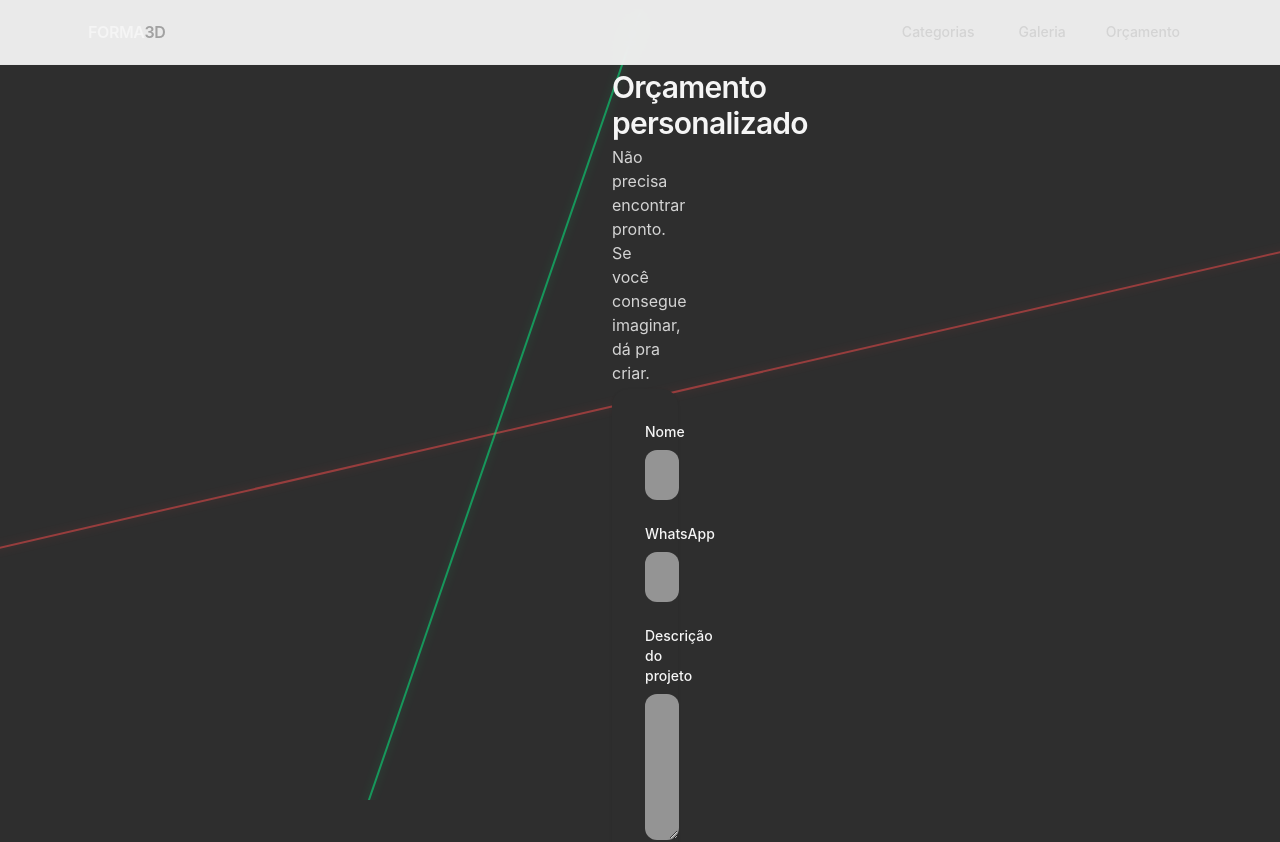
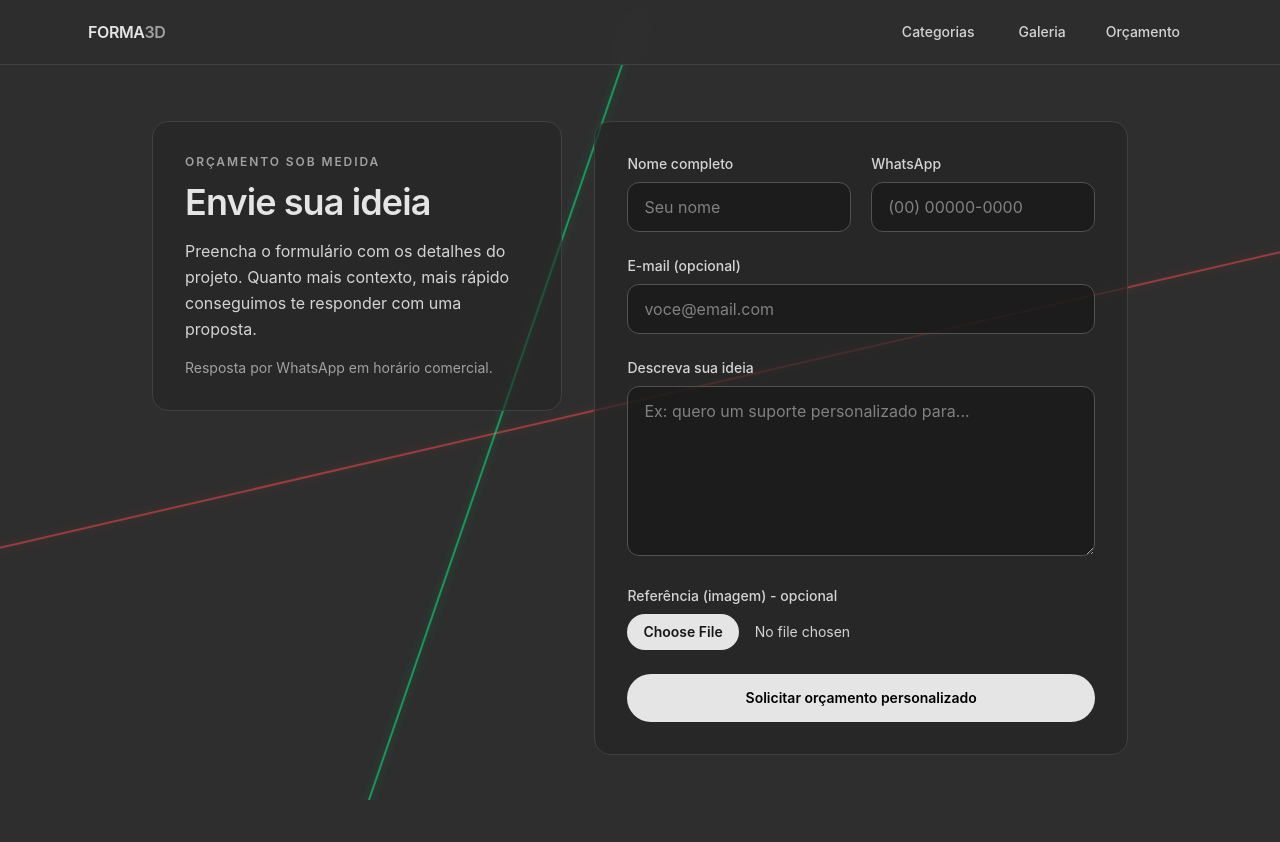
Before and after one commit to arimstefanini/pai, a Next.js app: page /orcamento in a window 1280 px wide. Shown: the top 842 px of the page. Built offline with nearby package versions, Linux system fonts and the light colour scheme.

Commit message:
fix orcamento

```diff
--- a/app/globals.css
+++ b/app/globals.css
@@ -5,8 +5,8 @@
 :root {
   --background: #2e2e2e;
   --surface: #2e2e2e;
-  --text-primary: #f5f5f5;
-  --text-secondary: #d4d4d4;
+  --text-primary: #d4d4d4;
+  --text-secondary: #bdbdbd;
   --brand-primary: #000000;
   --brand-accent: #ff6b35;
   --border: #e5e5e5;
@@ -17,7 +17,7 @@
 .dark {
   --background: #111111;
   --surface: #171717;
-  --text-primary: #f5f5f5;
+  --text-primary: #d4d4d4;
   --text-secondary: #a3a3a3;
   --brand-primary: #f5f5f5;
   --brand-accent: #ff6b35;
--- a/app/orcamento/page.tsx
+++ b/app/orcamento/page.tsx
@@ -1,5 +1,5 @@
 import type { Metadata } from "next";
-import { CustomOrderForm } from "@/components/CustomOrderForm";
+import { QuoteRequestForm } from "@/components/QuoteRequestForm";
 
 export const metadata: Metadata = {
   title: "Orçamento sob medida",
@@ -18,16 +18,28 @@ export default async function OrcamentoPage({ searchParams }: Props) {
     : "";
 
   return (
-    <div className="mx-auto max-w-2xl px-4 py-1 sm:px-1 sm:py-1">
-      <h1 className="text-2xl font-semibold tracking-tight text-neutral-900 sm:text-3xl">
-        Orçamento personalizado
-      </h1>
-      <p className="mt-1 text-pretty text-neutral-600">
-        Não precisa encontrar pronto. Se você consegue imaginar, dá pra criar.
-      </p>
-      <div className="mt-1">
-        <CustomOrderForm initialSuggestion={suggestion} />
+    <section className="mx-auto w-full max-w-5xl px-4 py-10 sm:px-6 sm:py-14">
+      <div className="grid gap-8 lg:grid-cols-[1fr_1.3fr] lg:items-start">
+        <div className="rounded-2xl border border-neutral-700 bg-neutral-800/60 p-6 sm:p-8">
+          <p className="text-xs font-semibold uppercase tracking-[0.16em] text-neutral-400">
+            Orçamento sob medida
+          </p>
+          <h1 className="mt-3 text-3xl font-semibold tracking-tight text-neutral-200 sm:text-4xl">
+            Envie sua ideia
+          </h1>
+          <p className="mt-4 leading-relaxed text-neutral-300">
+            Preencha o formulário com os detalhes do projeto. Quanto mais contexto,
+            mais rápido conseguimos te responder com uma proposta.
+          </p>
+          <p className="mt-4 text-sm text-neutral-400">
+            Resposta por WhatsApp em horário comercial.
+          </p>
+        </div>
+
+        <div>
+          <QuoteRequestForm initialMessage={suggestion} />
+        </div>
       </div>
-    </div>
+    </section>
   );
 }
--- a/components/CustomOrderForm.tsx
+++ b/components/CustomOrderForm.tsx
@@ -72,7 +72,7 @@ export function CustomOrderForm({ initialSuggestion = "" }: Props) {
   return (
     <form
       onSubmit={handleSubmit}
-      className="mx-auto max-w-xl space-y-6 rounded-2xl border border-neutral-200 bg-white p-6 shadow-sm sm:p-8"
+      className="mx-auto w-full max-w-2xl space-y-7 rounded-2xl border border-neutral-200 bg-white/95 p-6 shadow-sm sm:p-8"
     >
       <div>
         <label
--- /dev/null
+++ b/components/QuoteRequestForm.tsx
@@ -0,0 +1,116 @@
+"use client";
+
+import { useState } from "react";
+
+type QuoteRequestFormProps = {
+  initialMessage?: string;
+};
+
+export function QuoteRequestForm({ initialMessage = "" }: QuoteRequestFormProps) {
+  const [submitted, setSubmitted] = useState(false);
+  const [fileName, setFileName] = useState("");
+
+  if (submitted) {
+    return (
+      <div className="rounded-2xl border border-neutral-700 bg-neutral-800/70 p-8 text-center">
+        <p className="text-base font-medium text-neutral-200">
+          Solicitação enviada com sucesso. Vamos analisar e te responder com um orçamento.
+        </p>
+      </div>
+    );
+  }
+
+  return (
+    <form
+      className="w-full space-y-6 rounded-2xl border border-neutral-700 bg-neutral-800/70 p-6 sm:p-8"
+      onSubmit={(event) => {
+        event.preventDefault();
+        setSubmitted(true);
+      }}
+    >
+      <div className="grid gap-5 sm:grid-cols-2">
+        <div>
+          <label htmlFor="name" className="mb-2 block text-sm font-medium text-neutral-300">
+            Nome completo
+          </label>
+          <input
+            id="name"
+            name="name"
+            required
+            autoComplete="name"
+            className="w-full rounded-xl border border-neutral-600 bg-neutral-900/70 px-4 py-3 text-neutral-200 outline-none transition focus:border-neutral-400"
+            placeholder="Seu nome"
+          />
+        </div>
+
+        <div>
+          <label htmlFor="phone" className="mb-2 block text-sm font-medium text-neutral-300">
+            WhatsApp
+          </label>
+          <input
+            id="phone"
+            name="phone"
+            type="tel"
+            required
+            autoComplete="tel"
+            className="w-full rounded-xl border border-neutral-600 bg-neutral-900/70 px-4 py-3 text-neutral-200 outline-none transition focus:border-neutral-400"
+            placeholder="(00) 00000-0000"
+          />
+        </div>
+      </div>
+
+      <div>
+        <label htmlFor="email" className="mb-2 block text-sm font-medium text-neutral-300">
+          E-mail (opcional)
+        </label>
+        <input
+          id="email"
+          name="email"
+          type="email"
+          autoComplete="email"
+          className="w-full rounded-xl border border-neutral-600 bg-neutral-900/70 px-4 py-3 text-neutral-200 outline-none transition focus:border-neutral-400"
+          placeholder="voce@email.com"
+        />
+      </div>
+
+      <div>
+        <label htmlFor="message" className="mb-2 block text-sm font-medium text-neutral-300">
+          Descreva sua ideia
+        </label>
+        <textarea
+          id="message"
+          name="message"
+          required
+          defaultValue={initialMessage}
+          rows={6}
+          className="w-full resize-y rounded-xl border border-neutral-600 bg-neutral-900/70 px-4 py-3 text-neutral-200 outline-none transition focus:border-neutral-400"
+          placeholder="Ex: quero um suporte personalizado para..."
+        />
+      </div>
+
+      <div>
+        <label htmlFor="reference" className="mb-2 block text-sm font-medium text-neutral-300">
+          Referência (imagem) - opcional
+        </label>
+        <input
+          id="reference"
+          name="reference"
+          type="file"
+          accept="image/*"
+          className="block w-full text-sm text-neutral-300 file:mr-4 file:rounded-full file:border-0 file:bg-neutral-200 file:px-4 file:py-2 file:font-semibold file:text-neutral-900 hover:file:bg-neutral-100"
+          onChange={(event) => {
+            setFileName(event.target.files?.[0]?.name ?? "");
+          }}
+        />
+        {fileName ? <p className="mt-2 text-xs text-neutral-400">Arquivo: {fileName}</p> : null}
+      </div>
+
+      <button
+        type="submit"
+        className="w-full rounded-full bg-neutral-200 py-3.5 text-sm font-semibold text-black transition hover:bg-white"
+      >
+        Solicitar orçamento personalizado
+      </button>
+    </form>
+  );
+}
--- a/components/SiteHeader.tsx
+++ b/components/SiteHeader.tsx
@@ -14,11 +14,11 @@ const nav = [
 
 export function SiteHeader() {
   return (
-    <header className="sticky top-0 z-40 border-b border-neutral-200/80 bg-white/90 backdrop-blur-md">
+    <header className="sticky top-0 z-40 border-b border-[#404040] bg-[#2e2e2e]/90 backdrop-blur-md">
       <div className="mx-auto flex h-14 max-w-6xl items-center justify-between gap-4 px-4 sm:h-16 sm:px-6">
         <Link
           href="/"
-          className="text-sm font-semibold tracking-tight text-neutral-900 sm:text-base"
+          className="text-sm font-semibold tracking-tight text-neutral-200 sm:text-base"
         >
           FORMA<span className="text-neutral-400">3D</span>
         </Link>
@@ -26,19 +26,19 @@ export function SiteHeader() {
           <div className="group relative">
             <button
               type="button"
-              className="rounded-md px-3 py-2 text-sm font-medium text-neutral-700 transition-colors hover:bg-neutral-100 hover:text-neutral-900 sm:px-4"
+              className="rounded-md px-3 py-2 text-sm font-medium text-neutral-300 transition-colors hover:bg-neutral-700/70 hover:text-neutral-200 sm:px-4"
               aria-haspopup="menu"
             >
               Categorias
             </button>
 
             <div className="pointer-events-none absolute right-0 top-full z-50 w-72 pt-2 opacity-0 transition-all duration-200 group-hover:pointer-events-auto group-hover:opacity-100 group-focus-within:pointer-events-auto group-focus-within:opacity-100">
-              <div className="rounded-xl border border-neutral-200 bg-white p-2 shadow-xl">
+              <div className="rounded-xl border border-[#404040] bg-[#2e2e2e]/95 p-2 shadow-xl backdrop-blur-md">
                 {categoryMenu.map((item) => (
                   <Link
                     key={item.href}
                     href={item.href}
-                    className="block rounded-lg px-4 py-3 text-sm font-semibold tracking-wide text-neutral-700 transition hover:bg-neutral-100 hover:text-neutral-900"
+                    className="block rounded-lg px-4 py-3 text-sm font-semibold tracking-wide text-neutral-300 transition hover:bg-neutral-700/60 hover:text-neutral-200"
                   >
                     {item.label}
                   </Link>
@@ -51,7 +51,7 @@ export function SiteHeader() {
             <Link
               key={item.href}
               href={item.href}
-              className="rounded-md px-2 py-1.5 text-xs font-medium text-neutral-600 transition-colors hover:bg-neutral-100 hover:text-neutral-900 sm:px-3 sm:text-sm"
+              className="rounded-md px-2 py-1.5 text-xs font-medium text-neutral-300 transition-colors hover:bg-neutral-700/70 hover:text-neutral-200 sm:px-3 sm:text-sm"
             >
               {item.label}
             </Link>
```
